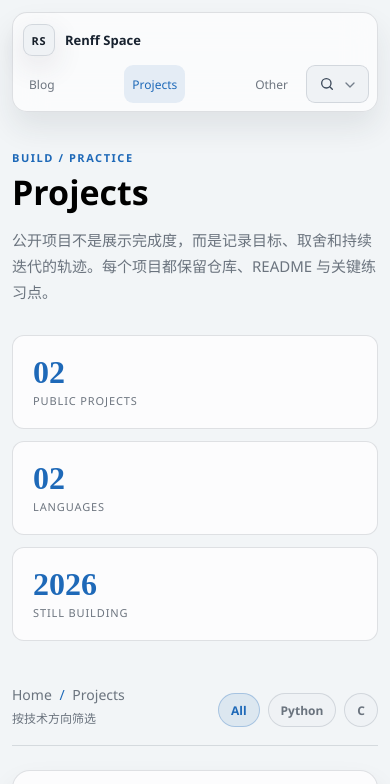
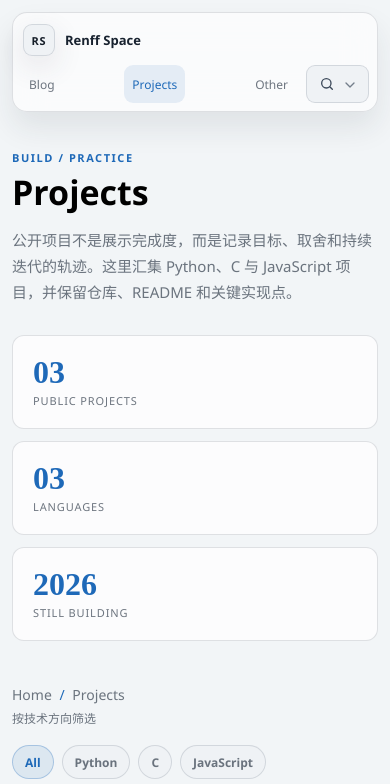
Before and after one commit to fangfren/fangfren.github.io, a plain HTML site: page projects.html in a window 390 px wide. Shown: the top 784 px of the page. Drawn offline with Linux system fonts and the light colour scheme.

Commit message:
Add Zotero project to portfolio

```diff
--- a/assets/css/redesign.css
+++ b/assets/css/redesign.css
@@ -1898,9 +1898,15 @@ body.site-body {
     margin-bottom: 30px;
   }
 
-  .content-page .projects-toolbar {
+  .content-page .projects-toolbar,
+  .projects-view .projects-toolbar {
     align-items: flex-start;
     flex-direction: column;
+  }
+
+  .projects-view .filter-list {
+    justify-content: flex-start;
+    width: 100%;
   }
 
   .other-card-grid {
--- a/assets/js/site-data.js
+++ b/assets/js/site-data.js
@@ -44,5 +44,24 @@ window.RENFF_PROJECTS = [
     repository: 'https://github.com/fangfren/PracticeGit',
     readme: 'https://github.com/fangfren/PracticeGit#readme',
     tags: ['C', 'Git', 'Fundamentals']
+  },
+  {
+    slug: 'zotero-ai-organization',
+    title: 'Zotero AI Organization',
+    kicker: 'JavaScript / Zotero plugin',
+    category: 'javascript',
+    categoryLabel: 'JavaScript',
+    year: '2026',
+    status: '持续维护',
+    role: '个人项目',
+    featured: true,
+    summary: '为 Zotero 增加内嵌 AI 对话，并调用本机 Codex CLI 辅助组织文献与关联说明文档。',
+    description: '一个可直接安装的 Zotero 插件，在条目右侧栏提供 AI 对话，并按文献保存独立的多轮 Codex 会话。',
+    highlights: ['右侧栏内嵌 AI 对话', '每篇文献独立多轮会话', 'README 导入与条目关联'],
+    cover: './assets/images/project-zotero-ai.svg',
+    coverAlt: 'Zotero AI Organization 项目封面',
+    repository: 'https://github.com/fangfren/Zotero-ai-organization',
+    readme: 'https://github.com/fangfren/Zotero-ai-organization#readme',
+    tags: ['JavaScript', 'Zotero', 'Codex CLI', 'AI']
   }
 ];
--- a/projects.html
+++ b/projects.html
@@ -5,7 +5,7 @@
   <meta charset="UTF-8">
   <meta http-equiv="X-UA-Compatible" content="IE=edge">
   <meta name="viewport" content="width=device-width, initial-scale=1.0">
-  <meta name="description" content="Renff Space 的公开项目作品集：Python、C、命令行工具与持续学习记录。">
+  <meta name="description" content="Renff Space 的公开项目作品集：Python、C、JavaScript、效率工具与持续学习记录。">
   <meta name="color-scheme" content="dark light">
   <meta name="theme-color" content="#11100e" media="(prefers-color-scheme: dark)">
   <meta name="theme-color" content="#f2f6f8" media="(prefers-color-scheme: light)">
@@ -53,7 +53,7 @@
     <header class="page-heading projects-heading">
       <p class="page-eyebrow">Build / Practice</p>
       <h1 class="article-title">Projects</h1>
-      <p class="page-description">公开项目不是展示完成度，而是记录目标、取舍和持续迭代的轨迹。每个项目都保留仓库、README 与关键练习点。</p>
+      <p class="page-description">公开项目不是展示完成度，而是记录目标、取舍和持续迭代的轨迹。这里汇集 Python、C 与 JavaScript 项目，并保留仓库、README 和关键实现点。</p>
     </header>
 
     <section class="project-stats" aria-label="项目概览">
@@ -82,6 +82,7 @@
           <li class="filter-item"><button class="active" type="button" data-project-filter="all">All</button></li>
           <li class="filter-item"><button type="button" data-project-filter="python">Python</button></li>
           <li class="filter-item"><button type="button" data-project-filter="c">C</button></li>
+          <li class="filter-item"><button type="button" data-project-filter="javascript">JavaScript</button></li>
         </ul>
       </div>
 
```
Also changed, not shown: assets/images/project-zotero-ai.svg (added).
